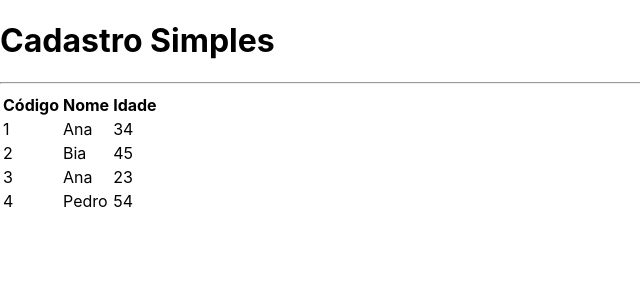
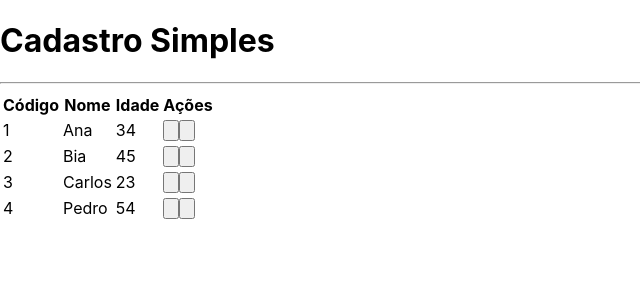
Before and after one commit to diogolima013/project-next_crud, a Next.js app: page / in a window 1280 px wide. Shown: the top 300 px of the page, without its empty margins (0-640 px from the left). Built offline with nearby package versions, Linux system fonts and the light colour scheme.

Commit message:
add: Table Component #03

```diff
--- /dev/null
+++ b/src/components/Icones.tsx
@@ -0,0 +1,11 @@
+export const IconeEdicao = (
+    <svg xmlns="http://www.w3.org/2000/svg" fill="none" viewBox="0 0 24 24" strokeWidth={1.5} stroke="currentColor" className="w-6 h-6">
+        <path strokeLinecap="round" strokeLinejoin="round" d="M16.862 4.487l1.687-1.688a1.875 1.875 0 112.652 2.652L10.582 16.07a4.5 4.5 0 01-1.897 1.13L6 18l.8-2.685a4.5 4.5 0 011.13-1.897l8.932-8.931zm0 0L19.5 7.125M18 14v4.75A2.25 2.25 0 0115.75 21H5.25A2.25 2.25 0 013 18.75V8.25A2.25 2.25 0 015.25 6H10" />
+  </svg>
+)
+
+export const IconeLixo = (
+    <svg xmlns="http://www.w3.org/2000/svg" fill="none" viewBox="0 0 24 24" strokeWidth={1.5} stroke="currentColor" className="w-6 h-6">
+        <path strokeLinecap="round" strokeLinejoin="round" d="M14.74 9l-.346 9m-4.788 0L9.26 9m9.968-3.21c.342.052.682.107 1.022.166m-1.022-.165L18.16 19.673a2.25 2.25 0 01-2.244 2.077H8.084a2.25 2.25 0 01-2.244-2.077L4.772 5.79m14.456 0a48.108 48.108 0 00-3.478-.397m-12 .562c.34-.059.68-.114 1.022-.165m0 0a48.11 48.11 0 013.478-.397m7.5 0v-.916c0-1.18-.91-2.164-2.09-2.201a51.964 51.964 0 00-3.32 0c-1.18.037-2.09 1.022-2.09 2.201v.916m7.5 0a48.667 48.667 0 00-7.5 0" />
+    </svg>
+)
--- a/src/components/Tabela.tsx
+++ b/src/components/Tabela.tsx
@@ -1,10 +1,15 @@
 import Cliente from "../core/Cliente"
+import {IconeEdicao, IconeLixo} from './Icones'
 
 interface TabelaProps {
     clientes: Cliente[]
+    clienteSelecionado?: (cliente: Cliente) => void
+    clienteExcluido?: (cliente: Cliente) => void
 }
 
 export default function Tabela(props: TabelaProps ) {
+
+    const exibirAcoes = props.clienteExcluido || props.clienteSelecionado
 
     function renderizarCabecalho(){
         return(
@@ -12,6 +17,7 @@
                 <th className="text-left p-4">Código</th>
                 <th className="text-left p-4">Nome</th>
                 <th className="text-left p-4">Idade</th>
+                {exibirAcoes ? <th className="p-4">Ações</th> : false}
             </tr>
         )
     }
@@ -24,9 +30,36 @@
                     <td className="text-left p-4">{cliente.id}</td>
                     <td className="text-left p-4">{cliente.nome}</td>
                     <td className="text-left p-4">{cliente.idade}</td>
+                    {exibirAcoes ? renderizarAcoes(cliente) : false}
                 </tr>
             )
         })
+    }
+
+    function renderizarAcoes(cliente: Cliente) {
+        return (
+            <td className="flex justify-center">
+                {props.clienteSelecionado ? (
+                <button onClick={() => props.clienteSelecionado?.(cliente)} className={`
+                     flex justify-center items-center text-green-600
+                     rounded-full p-2 m-1 hover:bg-purple-50
+                 `}>
+                     {IconeEdicao}
+                </button>
+                ): false}
+                   {props.clienteExcluido ? (
+                <button onClick={() => props.clienteExcluido?.(cliente)} className={`
+                    flex justify-center items-center text-red-500
+                    rounded-full p-2 m-1 hover:bg-purple-50
+                `}>
+
+                    {IconeLixo}
+                </button>
+                ): false}
+
+
+            </td>
+        )
     }
 
     return(
--- a/src/pages/index.tsx
+++ b/src/pages/index.tsx
@@ -7,9 +7,17 @@
   const clientes = [
     new Cliente('Ana', 34, '1'),
     new Cliente('Bia', 45, '2'),
-    new Cliente('Ana', 23, '3'),
+    new Cliente('Carlos', 23, '3'),
     new Cliente('Pedro', 54, '4'),
   ]
+
+  function clienteSelecionado(cliente: Cliente) {
+    console.log(cliente.nome)
+  }
+
+  function clienteExcluido(cliente: Cliente) {
+    console.log(`Excluir...${cliente.nome}`)
+  }
 
   return (
     <div className={`
@@ -18,7 +26,9 @@
       text-white
     `}>
       <Layout titulo="Cadastro Simples">
-       <Tabela clientes={clientes}></Tabela>
+       <Tabela clientes={clientes}
+       clienteSelecionado={clienteSelecionado}
+       clienteExcluido={clienteExcluido}/>
       </Layout>
     </div>
   )
```
